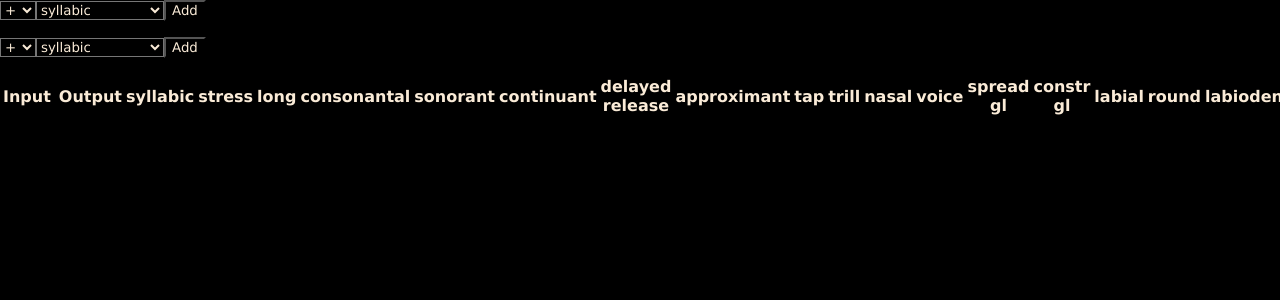
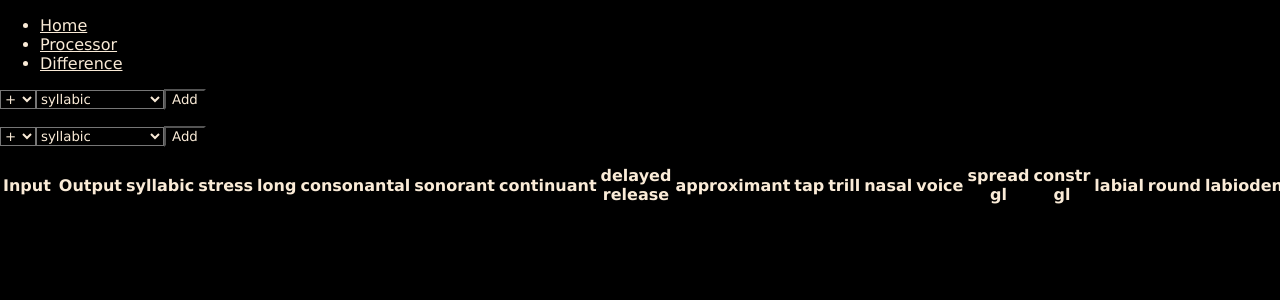
Before and after one commit to MarcinFort/phon_processor, a React (Create React App) app: page /difference in a window 1280 px wide. Shown: the top 300 px of the page. Built offline with nearby package versions, Linux system fonts and the light colour scheme.

Commit message:
Add a Header Component

```diff
--- a/src/App.js
+++ b/src/App.js
@@ -1,11 +1,13 @@
 import React, { Component } from 'react';
 import './App.css';
 import { PhonProcessor } from './PhonProcessor';
+import { Header } from './Header';
 
 class App extends Component {
   render() {
     return (
       <div className="App">
+        <Header />
         <PhonProcessor />
       </div>
     );
--- /dev/null
+++ b/src/Header.js
@@ -0,0 +1,14 @@
+import React from 'react';
+import { Link } from 'react-router-dom';
+
+export const Header = () => (
+    <header>
+        <nav>
+            <ul>
+                <li><Link to='/'>Home</Link></li>
+                <li><Link to='/processor'>Processor</Link></li>
+                <li><Link to='/difference'>Difference</Link></li>
+            </ul>
+        </nav>
+    </header>
+)
```
